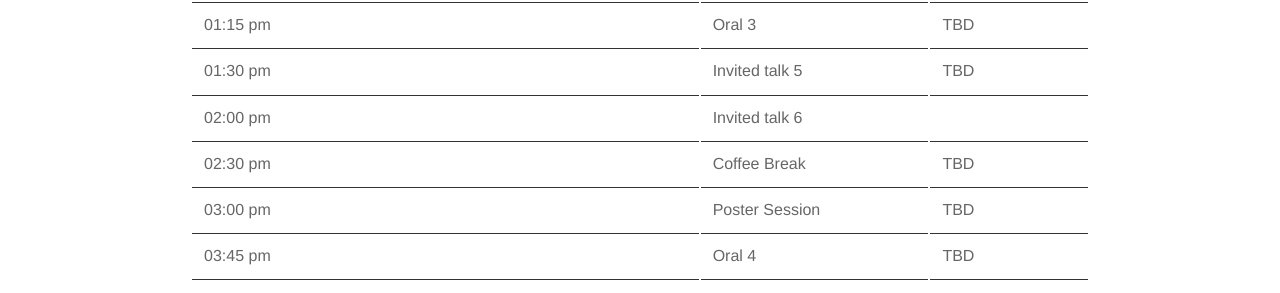
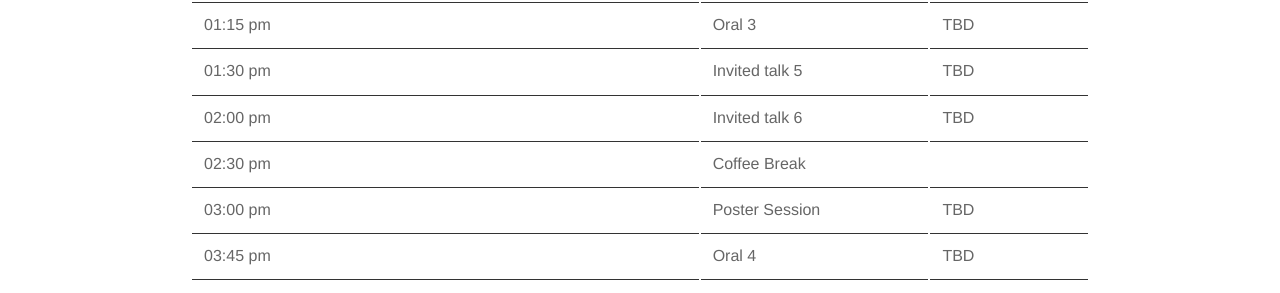
Before and after one commit to neurips2023-bugs/neurips2023-bugs.github.io, a Jekyll site: the page built from _pages/neurips2023.md, in a window 1280 px wide and 900 px high, scrolled down 1075 px. Shown: the part 151-444 px from the top of the window. Built offline with Jekyll 4.4.1, drawn with Linux system fonts in a browser that asks for light colours; nearby versions of some CDN libraries.

```diff
--- a/_pages/neurips2023.md
+++ b/_pages/neurips2023.md
@@ -25,6 +25,7 @@ social: true
 | 09:00 am | Invited Talk 1                                                                         | Organizers |
 | 09:30 am | Invited Talk 2                                                                        | TBD  |
 | 10:00 am | Coffee Break                                                                           |  |
+|---------------------|--------------------------------------------------------------------------------|---------------------------------------------------------------------------------------|
 | 10:30 am | Invited Talk 3                                                                                |TBD |
 | 11:00 am | Oral 1                                                                                |TBD |
 | 11:15 am  | Invited Talk 4                                                                     | TBD |
@@ -33,13 +34,14 @@ social: true
 | 01:00 pm | Oral 2                                                                         | TBD |
 | 01:15 pm | Oral 3                                                                                | TBD |
 | 01:30 pm | Invited talk 5                                                                         | TBD |
-| 02:00 pm | Invited talk 6                                                                          | |
+| 02:00 pm | Invited talk 6                                                                          | TBD |
+| 02:30 pm | Coffee Break                                                                     |  |
 |---------------------|----------------------------------------------------------------------------------------|---------------------------------------------------------------------------------------|
-| 02:30 pm | Coffee Break                                                                     | TBD |
 | 03:00 pm | Poster Session                                                                                | TBD |
 | 03:45 pm | Oral 4                                                                     | TBD |
 | 04:00 pm | Oral 5                                                                     | TBD |
 | 04:15 pm | Invited Talk 7                                                                     | TBD |
+|---------------------|----------------------------------------------------------------------------------------|---------------------------------------------------------------------------------------|
 | 04:45 pm | Panel Discussion                                                                     | TBD |
 | 05:15 pm   | Closing Remarks                                                                        | Organizers    |
 
```
